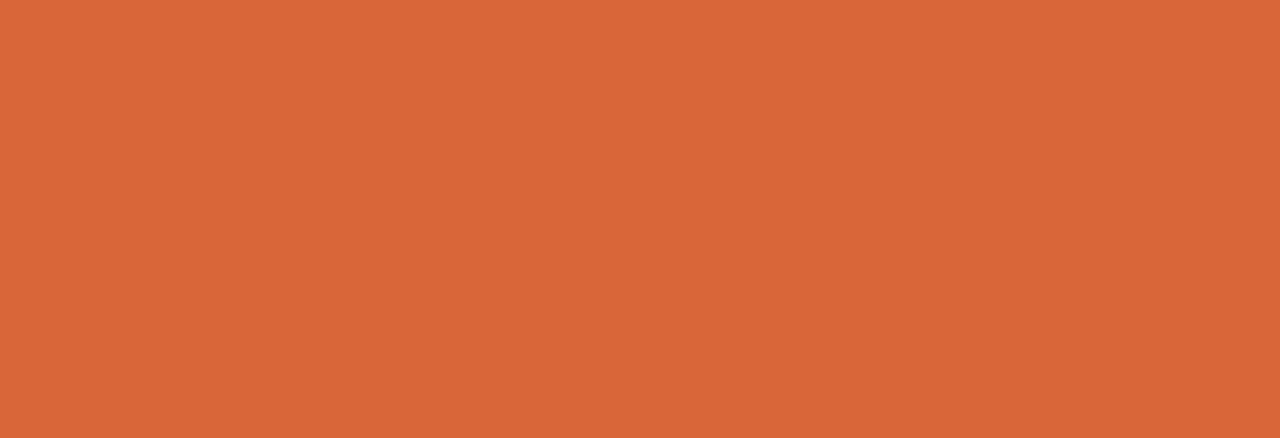
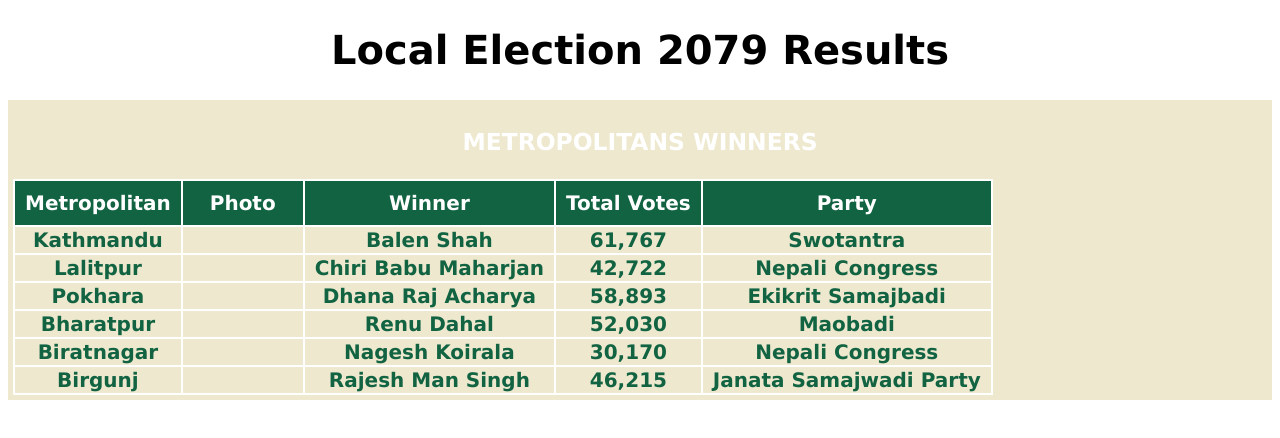
Before and after one commit to kcnabin/Local-Election-Result-2079-Visualized, a plain HTML site: page index.html in a window 1280 px wide. Drawn offline with Linux system fonts and the light colour scheme.

Commit message:
added table for metropolitan

```diff
--- a/index.html
+++ b/index.html
@@ -5,17 +5,67 @@
 <!DOCTYPE html>
 <html>
 <head>
-	<title>Local Election 2079 Results</title>
-	<style type="text/css">
-		body {
-			background-color: #d96638;
-			font-family: Verdana, Arial;
-			color: white;
-		}
-	</style>
+	<title>Election result</title>
+	<link rel="stylesheet" type="text/css" href="styles\css_file.css">
 </head>
 <body>
 	<!-- Local Election banner here -->
+	<h1 id="head">Local Election 2079 Results</h1>
+	<div id="metropolitan">
+			<h3 id="metroTitle">Metropolitans Winners</h3>
+			<table id="metro">
+				<tr>
+					<th>Metropolitan</th>
+					<th>Photo</th>
+					<th>Winner</th>
+					<th>Total Votes</th>
+					<th>Party</th>
+				</tr>
+				<tr>
+					<td><a href="#">Kathmandu</a></td>
+					<td><img src="" width="100px"></td>
+					<td><a href="https://en.wikipedia.org/wiki/Balen_Shah">Balen Shah</a></td>
+					<td>61,767</td>
+					<td>Swotantra</td>
+				</tr>
+				<tr>
+					<td><a href="#">Lalitpur</a></td>
+					<td><img src="" width="100px"></td>
+					<td><a href="https://en.wikipedia.org/wiki/Chiri_Babu_Maharjan">Chiri Babu Maharjan</a></td>
+					<td>42,722</td>
+					<td>Nepali Congress</td>
+				</tr>
+				<tr>
+					<td><a href="#">Pokhara</a></td>
+					<td><img src="" width="100px"></td>
+					<td><a href="#">Dhana Raj Acharya</a></td>
+					<td>58,893</td>
+					<td>Ekikrit Samajbadi</td>
+				</tr>
+				<tr>
+					<td><a href="#">Bharatpur</a></td>
+					<td><img src="" width="100px"></td>
+					<td><a href="">Renu Dahal</a></td>
+					<td>52,030</td>
+					<td>Maobadi</td>
+				</tr>
+				<tr>
+					<td><a href="#">Biratnagar</a></td>
+					<td><img src="" width="100px"></td>
+					<td><a href="">Nagesh Koirala</a></td>
+					<td>30,170</td>
+					<td>Nepali Congress</td>
+				</tr>
+				<tr>
+					<td><a href="#">Birgunj</a></td>
+					<td><img src="" width="100px"></td>
+					<td><a href="">Rajesh Man Singh</a></td>
+					<td>46,215</td>
+					<td>Janata Samajwadi Party</td>
+				</tr>
+			</table>
+		</fieldset>
+	</div>
 
 </body>
 </html>
--- /dev/null
+++ b/styles/css_file.css
@@ -0,0 +1,51 @@
+body {
+	font-family: Verdana;
+	font-size: 20px;
+/*	background-color: #f59542;
+	color: white;*/
+}
+
+#metropolitan {
+	background-color: #ede8ce;
+	color: white;
+	padding: 5px;
+}
+
+#head {
+	text-align: center;
+}
+
+th, td {
+	border: 2px solid white;
+	min-width: 100px;
+	font-weight: bold;
+	text-align: center;
+}
+
+th {
+	background-color: #116342;
+	padding: 10px;
+}
+
+td {
+	color: #116342;
+	padding-left: 10px;
+	padding-right: 10px;
+}
+a {
+	text-decoration: none;
+	color: #116342;
+}
+
+a:hover {
+	color: #4c5afc;
+}
+
+table {
+	border-collapse: collapse;
+}
+
+#metroTitle {
+	text-align: center;
+	text-transform: uppercase;
+}
```
Also changed, not shown: images/balen_shah.jpg (added).
